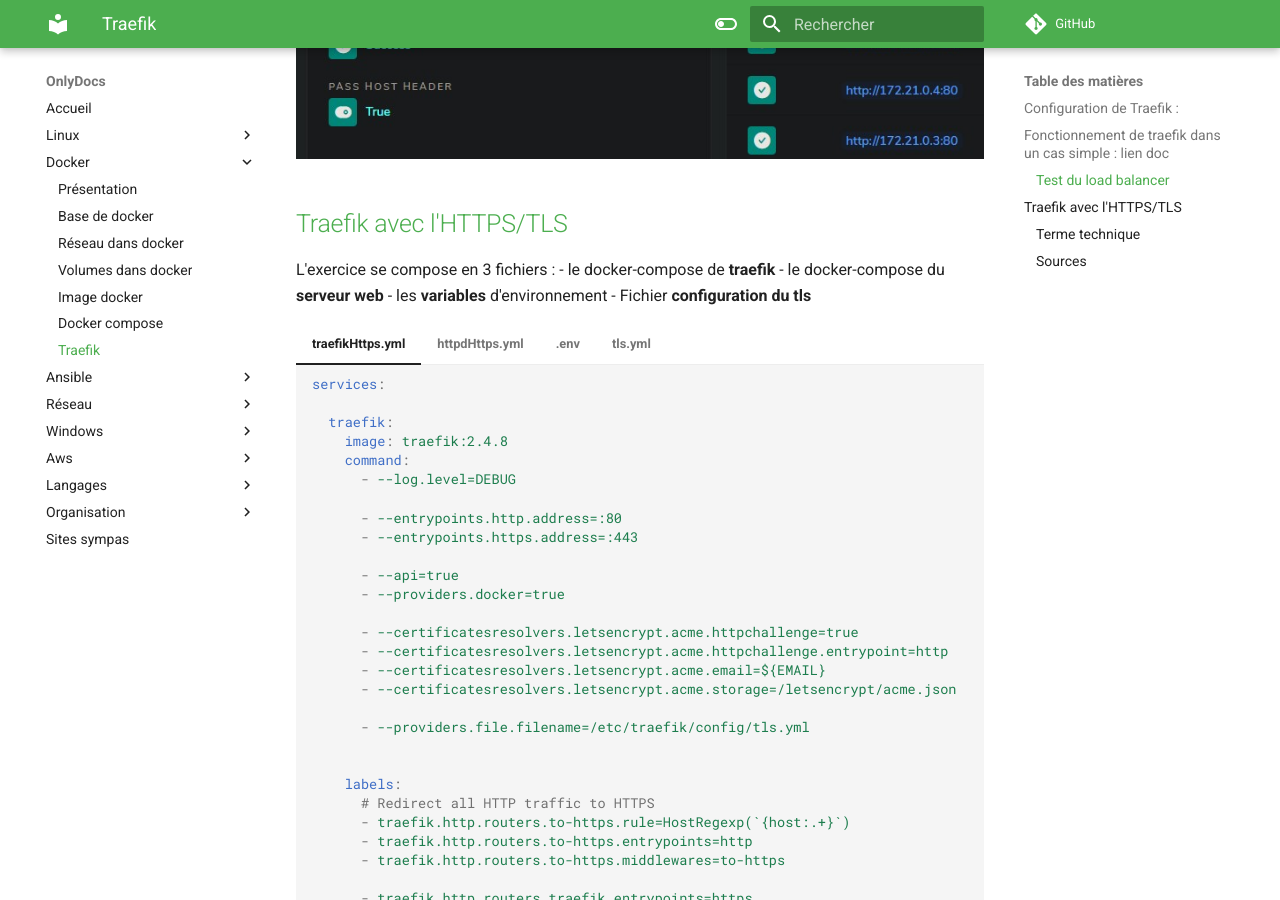
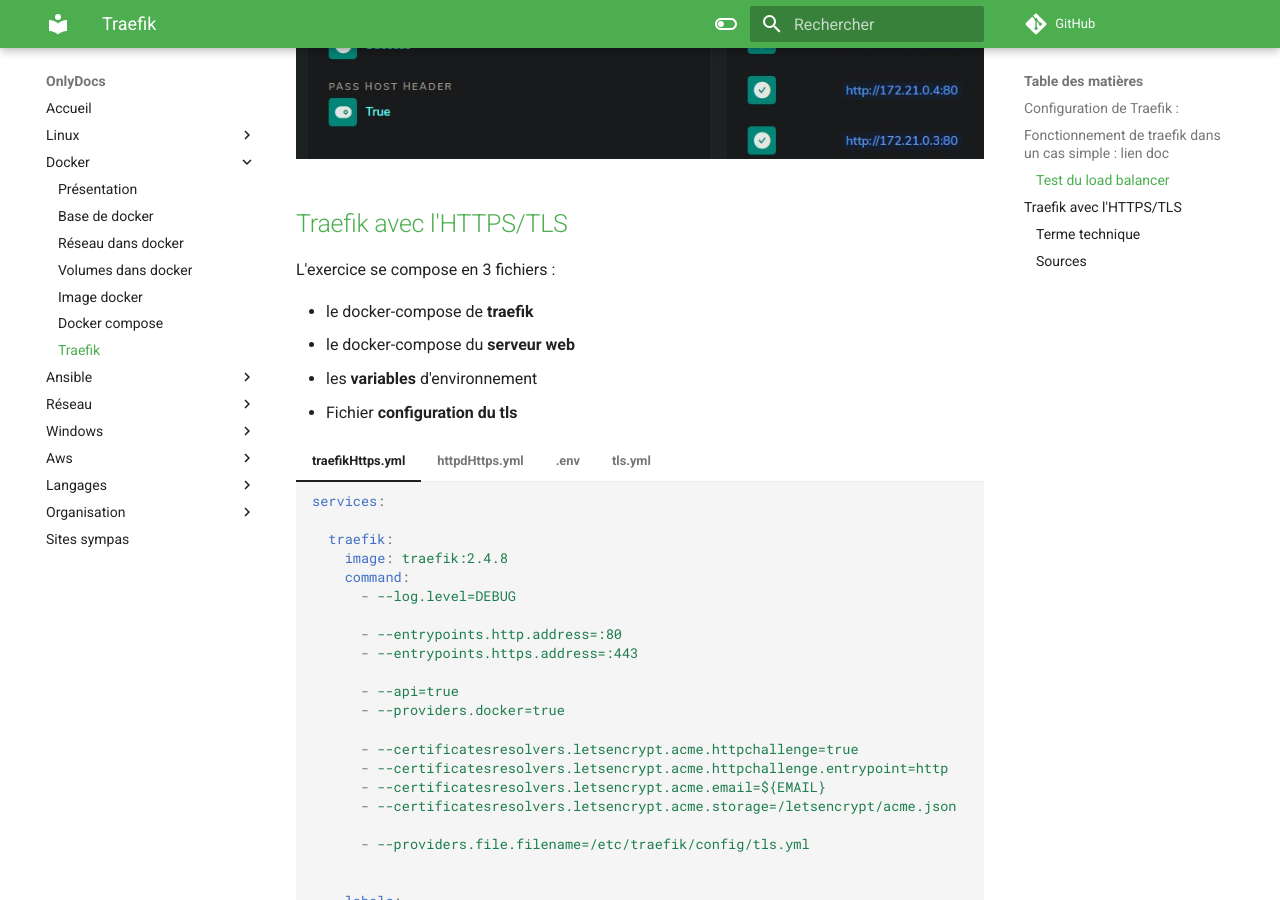
Before and after one commit to Theonlymore/OnlyDocs, an MkDocs documentation site: the page built from docs/docker/traefik.md, in a window 1280 px wide and 900 px high, scrolled down 1385 px. Built offline with MkDocs 1.6.1 and Material for MkDocs 9.7.7, drawn with Linux system fonts in a browser that asks for light colours; comment, search, counter and statistics services are not loaded; part of the change alters nothing that is shown.

```diff
--- a/docs/docker/traefik.md
+++ b/docs/docker/traefik.md
@@ -50,6 +50,7 @@ services:
 ## [Traefik avec l'HTTPS/TLS](https://github.com/siavee/traefik-letsencrypt-compose)
 
 L'exercice se compose en 3 fichiers :
+
 - le docker-compose de **traefik**
 - le docker-compose du **serveur web**
 - les **variables** d'environnement
@@ -118,10 +119,10 @@ L'exercice se compose en 3 fichiers :
       web:
         image: httpd
         labels:
-          - traefik.http.routers.https.rule=Host(`test.${DOMAIN}`) # A changer entre sous domaine !
-          - traefik.http.routers.https.entrypoints=https
-          - traefik.http.routers.https.tls=true
-          - traefik.http.routers.https.tls.certresolver=${CERT_RESOLVER}
+          - traefik.http.routers.httpd.rule=Host(`test.${DOMAIN}`) # A changer entre sous domaine !
+          - traefik.http.routers.httpd.entrypoints=https
+          - traefik.http.routers.httpd.tls=true
+          - traefik.http.routers.httpd.tls.certresolver=${CERT_RESOLVER}
         networks:
           - proxy
 
```
